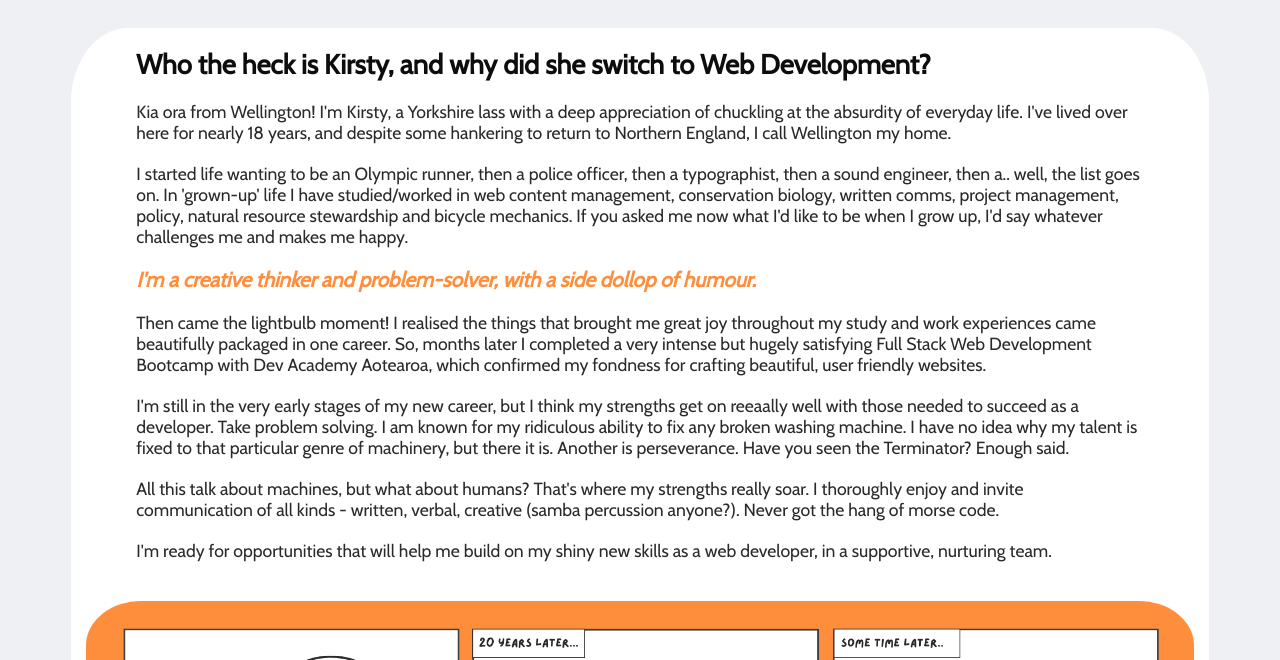
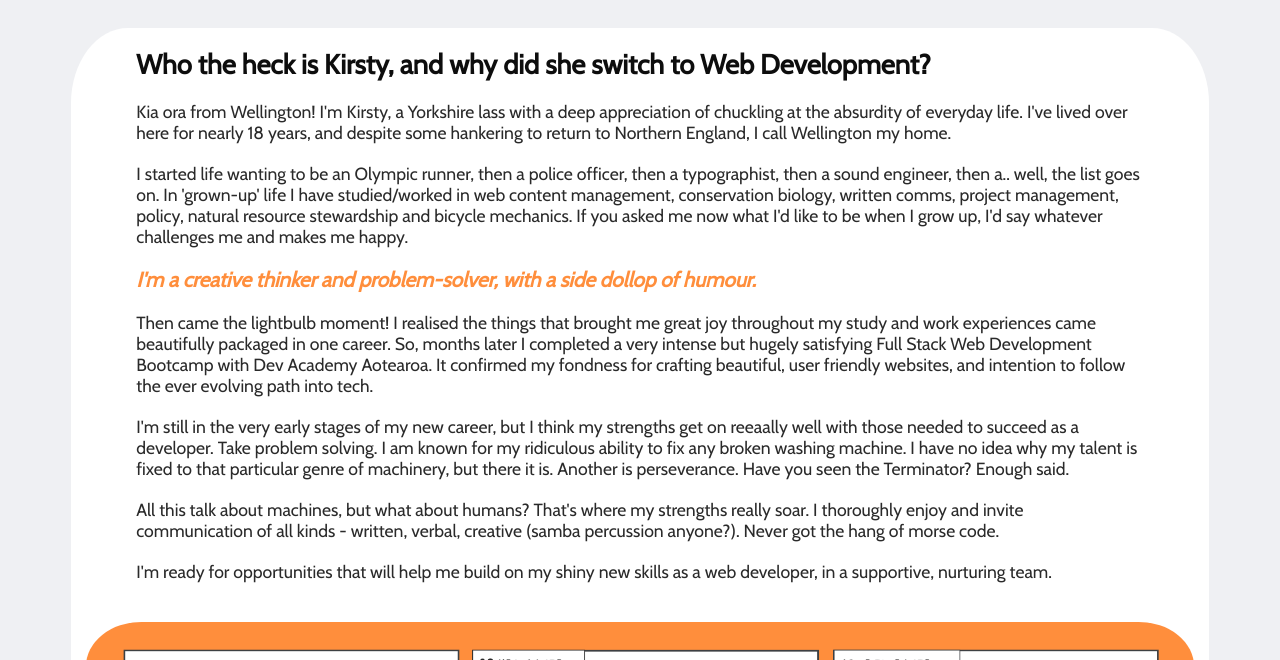
Before and after one commit to kirsty-brewin/KirstyBrewin-Portfolio.github.io, a plain HTML site: page about.html in a window 1280 px wide. Shown: the part 140-800 px from the top of the page. Drawn offline with nearby package versions, Linux system fonts and the light colour scheme.

Commit message:
Add changes to about section content

```diff
--- a/about.html
+++ b/about.html
@@ -52,9 +52,9 @@
         <p>Then came the lightbulb moment! I realised the things that brought me great joy throughout my study and
           work experiences
           came beautifully packaged in one career. So, months later I completed a very intense but hugely satisfying
-          Full Stack Web Development Bootcamp with Dev Academy Aotearoa, which confirmed my fondness for crafting
+          Full Stack Web Development Bootcamp with Dev Academy Aotearoa. It confirmed my fondness for crafting
           beautiful, user
-          friendly websites.
+          friendly websites, and intention to follow the ever evolving path into tech.
         </p>
         <p>I'm still in the very early stages of my new career, but I think my strengths get on reeaally well
           with those needed to
```
